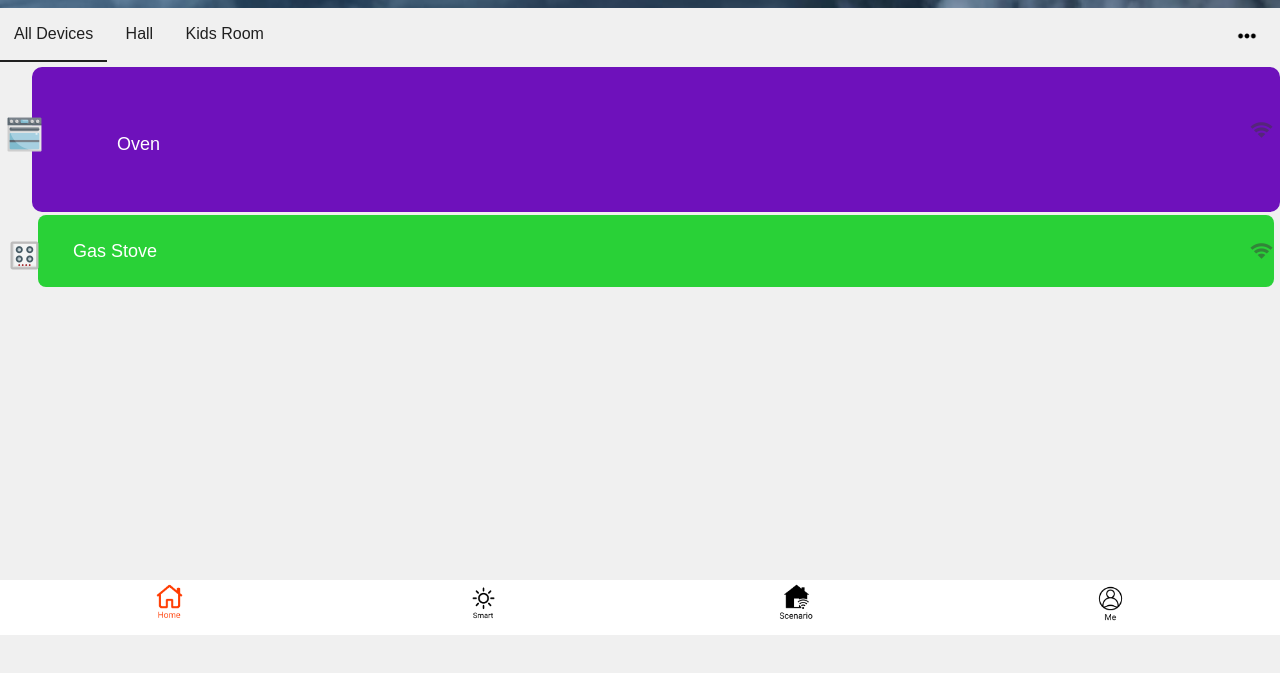
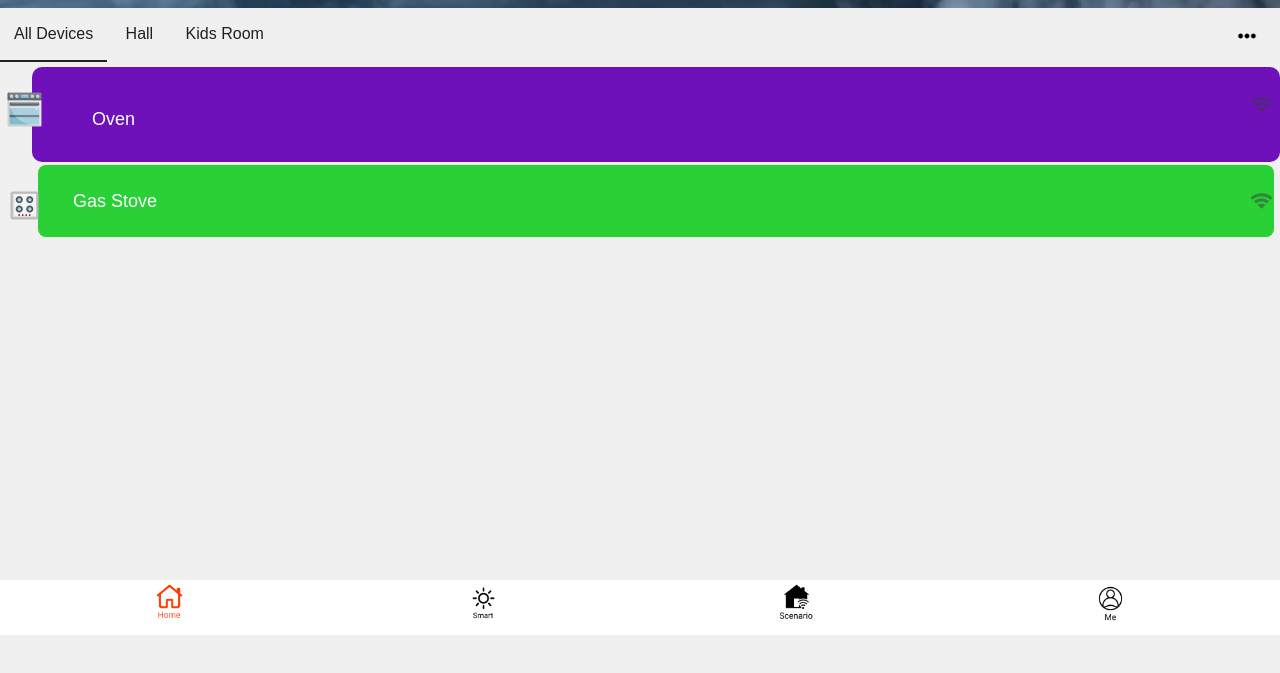
Before and after one commit to reza-madani92/PWA-SmartHome, a plain HTML site: page index.html in a window 1280 px wide. Shown: the part 165-838 px from the top of the page. Drawn offline with nearby package versions, Linux system fonts and the light colour scheme.

Commit message:
Add files via upload

```diff
--- a/style.css
+++ b/style.css
@@ -316,12 +316,10 @@ a:active {
 }
 
 .device1 {
-  padding: 50px;
+  padding: 2%;
   font-size: 30px;
   background-color: rgb(110, 17, 187);
   border-radius: 10px;
-
-
 }
 
 
```
